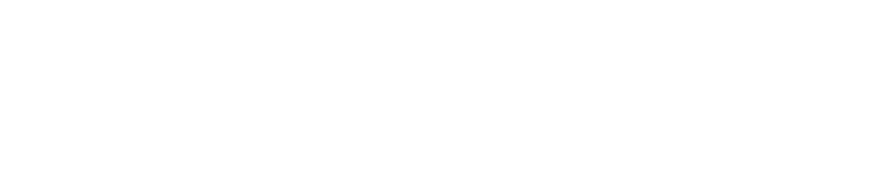
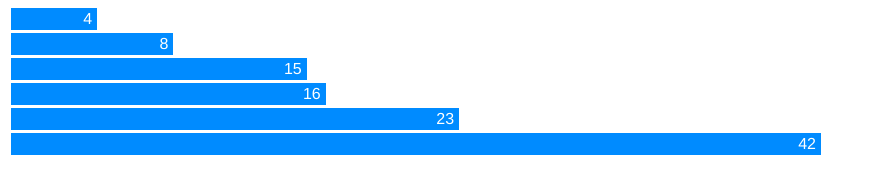
Before and after one commit to joe-vanleeuwen/d3fun, a plain HTML site: page index.html in a window 1280 px wide. Shown: the whole page, without its empty margins (0-873 px from the left). Drawn offline with nearby package versions, Linux system fonts and the light colour scheme.

Commit message:
got me a bar chart

```diff
--- /dev/null
+++ b/chart.css
@@ -0,0 +1,11 @@
+body {
+	font-family: 'Helvetica', sans-serif;
+}
+
+.bar {
+	color: rgb(255, 255, 255);
+	background: rgb(0, 139, 255);
+	text-align: right;
+	padding: 2px 5px;
+	margin: 3px;
+}
--- a/chart.js
+++ b/chart.js
@@ -1,3 +1,32 @@
+// the data the chart will be based on
+var data = [4, 8, 15, 16, 23, 42]
+
 $(document).ready(function() {
+	makeChart(data);
+})
 
-})
+// scale the bars width
+function scale(d) {
+	x = d3.scale.linear()
+		.domain([0, d3.max(data)])
+		.range([0, 800])
+
+	// x is a function returned from d3.scale.linear()
+	return x(d);
+}
+
+// makes the chart
+function makeChart(data) {
+	// select the parent el
+	d3.select('.chart')
+	  // tells d3 what els to bind the data with, even though these els aren't in the DOM yet
+	  .selectAll('div')
+	  	// binding the data to the els
+		.data(data)
+	  // since .chart was empty, .enter() returns the new els to be appended to .chart
+	  .enter().append('div')
+	  .attr('class', 'bar')
+	    // the callback functions expect an argument that refrences the binded data. using scale here to have the appropriately scaled width
+	    .style('width', function(d) { return scale(d) + 'px'} )
+	    .text(function(d) { return d } )
+}
--- a/index.html
+++ b/index.html
@@ -3,10 +3,16 @@
 <html>
 <head>
 	<title>D3 Bar Chart</title>
+	<script src="http://code.jquery.com/jquery-1.10.1.min.js"></script>
+	<script src="http://d3js.org/d3.v3.min.js" charset="utf-8"></script>
+
+	<link rel="stylesheet" type="text/css" href="chart.css">
 </head>
 <body>
 
 	<div class="chart"></div>
 
+	<script type="text/javascript" src="chart.js"></script>
+
 </body>
 </html>
```
Also changed, not shown: 1 other file.
